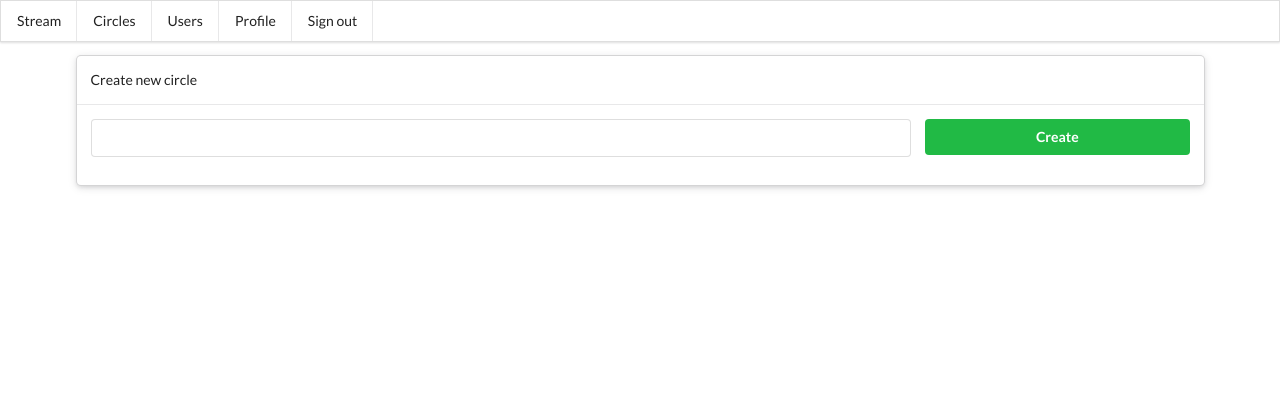
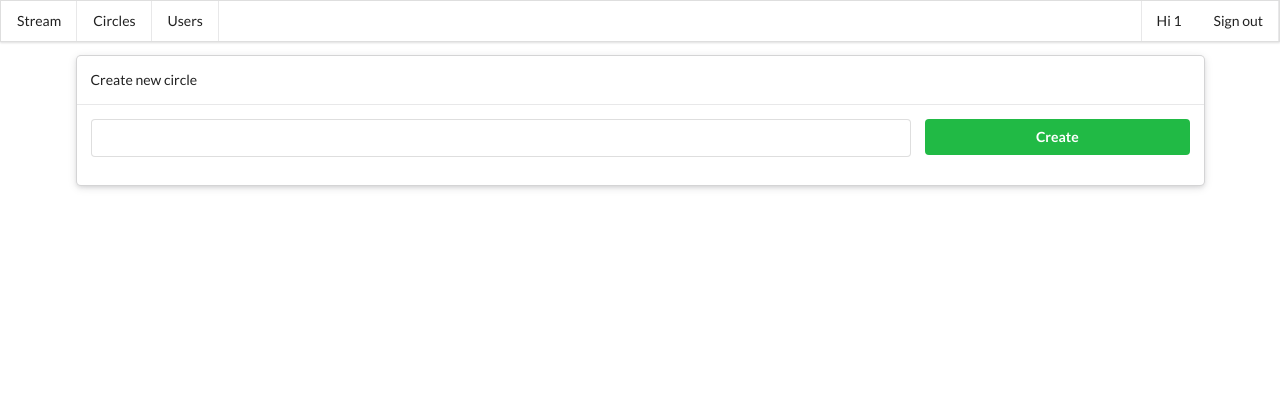
Before and after one commit to KTachibanaM/mini-gplus, a Flask app: page /circles in a window 1280 px wide. Shown: the top 420 px of the page. Run offline with Flask 2, Linux system fonts and the light colour scheme; the visitor is signed in with stand-in values (Sample User, id 1); data that the repository does not hold is empty; some libraries are stand-ins or nearby versions.

Commit message:
show name

```diff
--- a/templates/base/_base_user.jinja2
+++ b/templates/base/_base_user.jinja2
@@ -4,7 +4,7 @@
     <a class="item" href="/">Stream</a>
     <a class="item" href="/circles">Circles</a>
     <a class="item" href="/users">Users</a>
-    <a class="item" href="/profile">Profile</a>
+    <a class="ui right item" href="/profile">Hi {{ user.user_id }}</a>
     <a class="item" href="/signout">Sign out</a>
 {% endblock %}
 {% block content %}{% endblock %}
```
